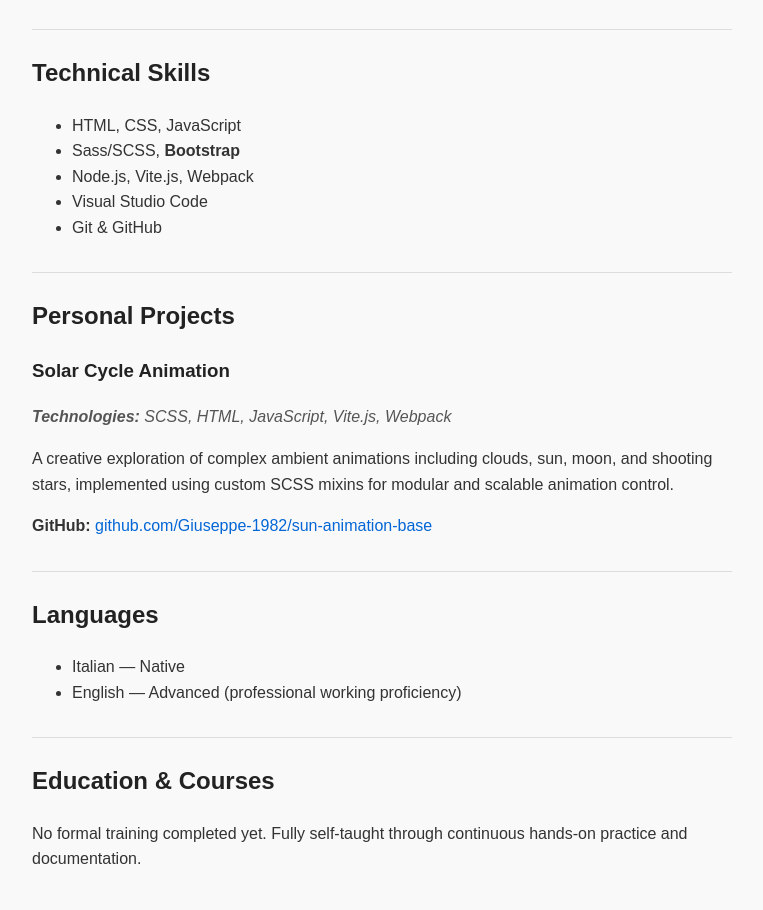
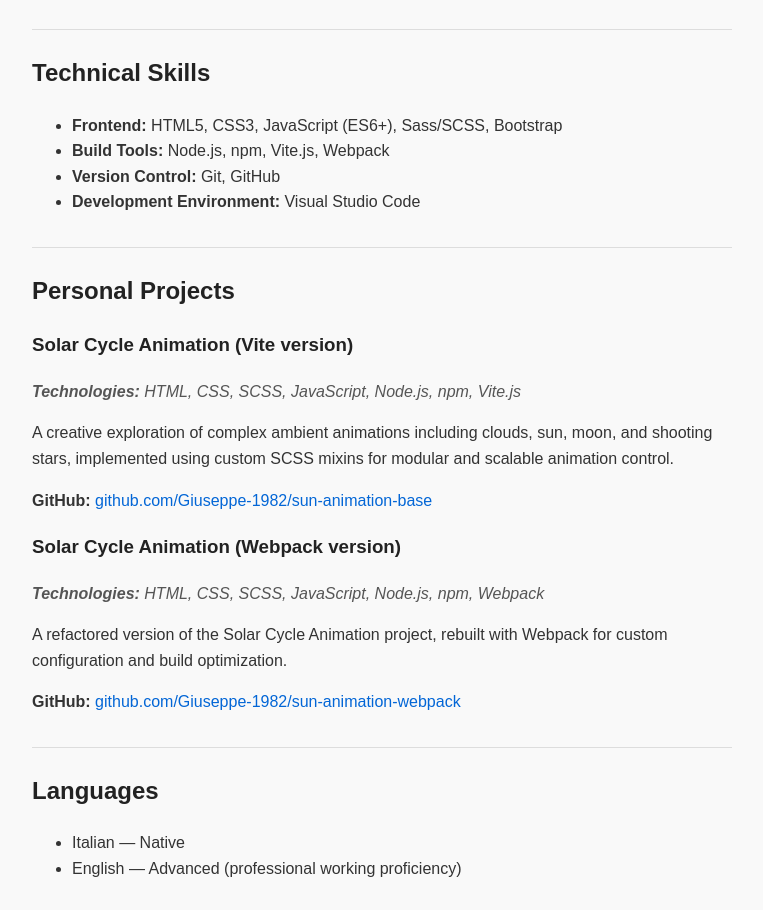
Before and after one commit to Giuseppe-1982/portfolio, a plain HTML site: page index.html in a window 1280 px wide. Shown: the part 376-1286 px from the top of the page, without its empty margins (258-1021 px from the left). Drawn offline with Linux system fonts and the light colour scheme.

Commit message:
Update index.html: add Webpack version of Solar Cycle Animation and refine technical skills
- Added Webpack version of Solar Cycle Animation project with proper GitHub link
- Updated Technologies section in Personal Projects to include Node.js, npm, CSS3
- Refined Technical Skills section for better clarity and categorization
- Ensured all links open in new tab with security attributes (noopener noreferrer)

```diff
--- a/index.html
+++ b/index.html
@@ -61,20 +61,27 @@
   <div class="section">
     <h2>Technical Skills</h2>
     <ul>
-      <li>HTML, CSS, JavaScript</li>
-      <li>Sass/SCSS, <strong>Bootstrap</strong></li>
-      <li>Node.js, Vite.js, Webpack</li>
-      <li>Visual Studio Code</li>
-      <li>Git & GitHub</li>
+      <li><strong>Frontend:</strong> HTML5, CSS3, JavaScript (ES6+), Sass/SCSS, Bootstrap</li>
+      <li><strong>Build Tools:</strong> Node.js, npm, Vite.js, Webpack</li>
+      <li><strong>Version Control:</strong> Git, GitHub</li>
+      <li><strong>Development Environment:</strong> Visual Studio Code</li>
     </ul>
   </div>
   <hr />
   <div class="section">
     <h2>Personal Projects</h2>
-    <h3>Solar Cycle Animation</h3>
-    <p class="project-tech"><strong>Technologies:</strong> SCSS, HTML, JavaScript, Vite.js, Webpack</p>
+    <h3>Solar Cycle Animation (Vite version)</h3>
+    <p class="project-tech"><strong>Technologies:</strong> HTML, CSS, SCSS, JavaScript, Node.js, npm, Vite.js</p>
     <p>A creative exploration of complex ambient animations including clouds, sun, moon, and shooting stars, implemented using custom SCSS mixins for modular and scalable animation control.</p>
-    <p><strong>GitHub:</strong> <a href="https://github.com/Giuseppe-1982/sun-animation-base" target="_blank" rel="noopener noreferrer">github.com/Giuseppe-1982/sun-animation-base</a></p>
+    <p><strong>GitHub:</strong>
+      <a href="https://github.com/Giuseppe-1982/sun-animation-base" target="_blank" rel="noopener noreferrer">github.com/Giuseppe-1982/sun-animation-base</a>
+    </p>
+    <h3>Solar Cycle Animation (Webpack version)</h3>
+    <p class="project-tech"><strong>Technologies:</strong> HTML, CSS, SCSS, JavaScript, Node.js, npm, Webpack</p>
+    <p>A refactored version of the Solar Cycle Animation project, rebuilt with Webpack for custom configuration and build optimization.</p>
+    <p><strong>GitHub:</strong>
+      <a href="https://github.com/Giuseppe-1982/sun-animation-webpack.git" target="_blank" rel="noopener noreferrer">github.com/Giuseppe-1982/sun-animation-webpack</a>
+    </p>
   </div>
   <hr />
   <div class="section">
```
